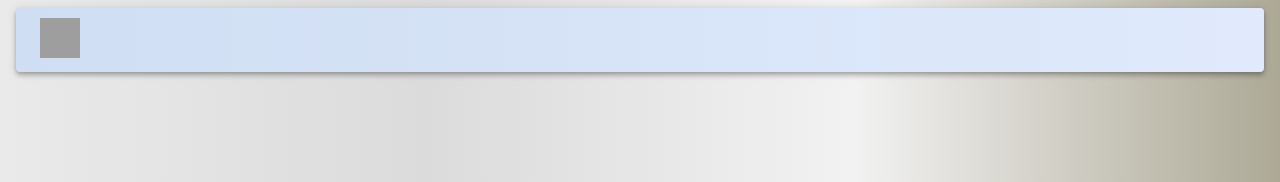
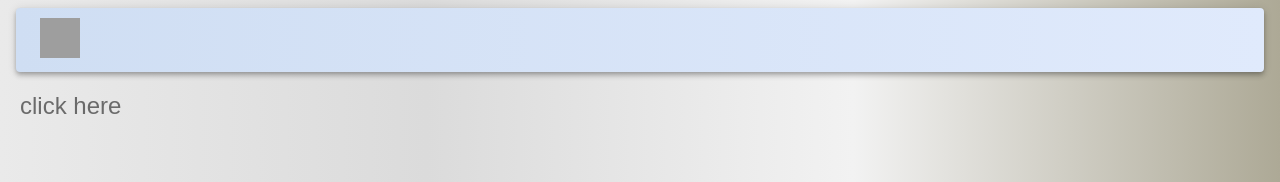
Before and after one commit to anandurdas11/Mini_project, a React (Create React App) app in the folder bloggin_webapp/: page / in a window 1280 px wide. Shown: the top 182 px of the page. Built offline with nearby package versions, Linux system fonts and the light colour scheme; grey boxes are pictures that could not be loaded.

Commit message:
some changes'

```diff
--- a/bloggin_webapp/src/App.js
+++ b/bloggin_webapp/src/App.js
@@ -1,6 +1,7 @@
 import './App.css';
 
 import { AppBar, Toolbar } from '@material-ui/core';
+import Test from './Test';
 
 function App() {
   return (
@@ -11,14 +12,15 @@ function App() {
             <header>
               <img
                 src="https://cdn0.iconfinder.com/data/icons/font-awesome-solid-vol-1/512/blog-128.png"
-                className="topAvatar" alt="icon"
+                className="topAvatar"
+                alt="icon"
               />
-
             </header>
           </Toolbar>
         </AppBar>
 
       </body>
+      <Test />
     </div>
   );
 }
--- /dev/null
+++ b/bloggin_webapp/src/Test.js
@@ -0,0 +1,32 @@
+import { IconButton, Menu, MenuItem } from '@material-ui/core'
+import React from 'react'
+import { useState } from 'react'
+function Test() {
+	const [anchorEl, setanchorEl] = useState(null);
+	const openMenu = (event) => {
+		setanchorEl(event.currentTarget);
+	}
+	const onclose = () => {
+		setanchorEl(null);
+	}
+  return (
+	  <div>
+		  <IconButton
+		  	onClick={openMenu}>
+			  click here
+		  </IconButton>
+		  <Menu
+			  anchorEl={anchorEl}
+			  keepMounted
+			  open={Boolean(anchorEl)}
+			  onClose={onclose}
+		  >
+			  <MenuItem onClick={onclose}>Hello</MenuItem>
+			  <MenuItem onClick={onclose}>hi</MenuItem>
+			  <MenuItem onClick={onclose}>bye</MenuItem>
+		  </Menu>
+	</div>
+  )
+}
+
+export default Test
```
